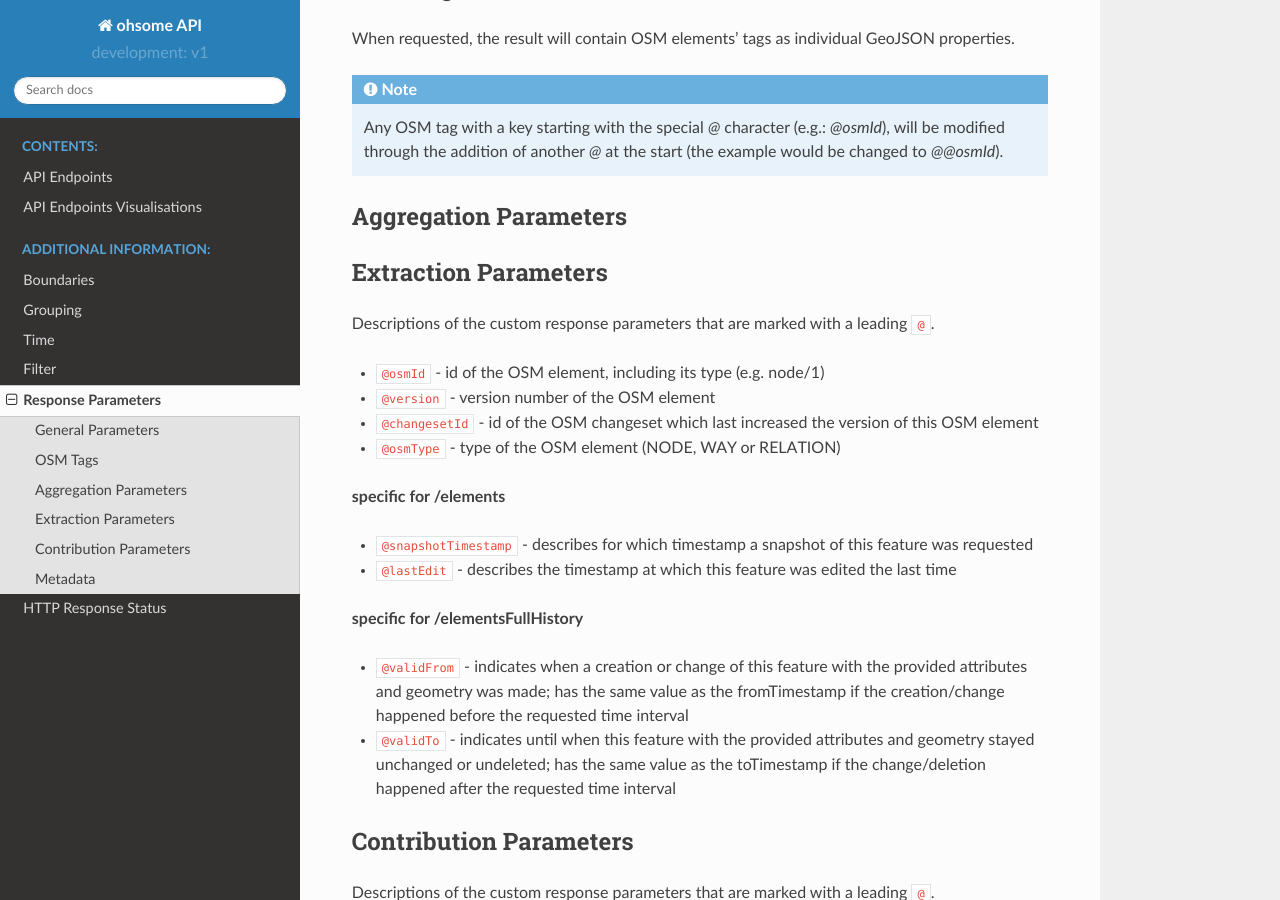
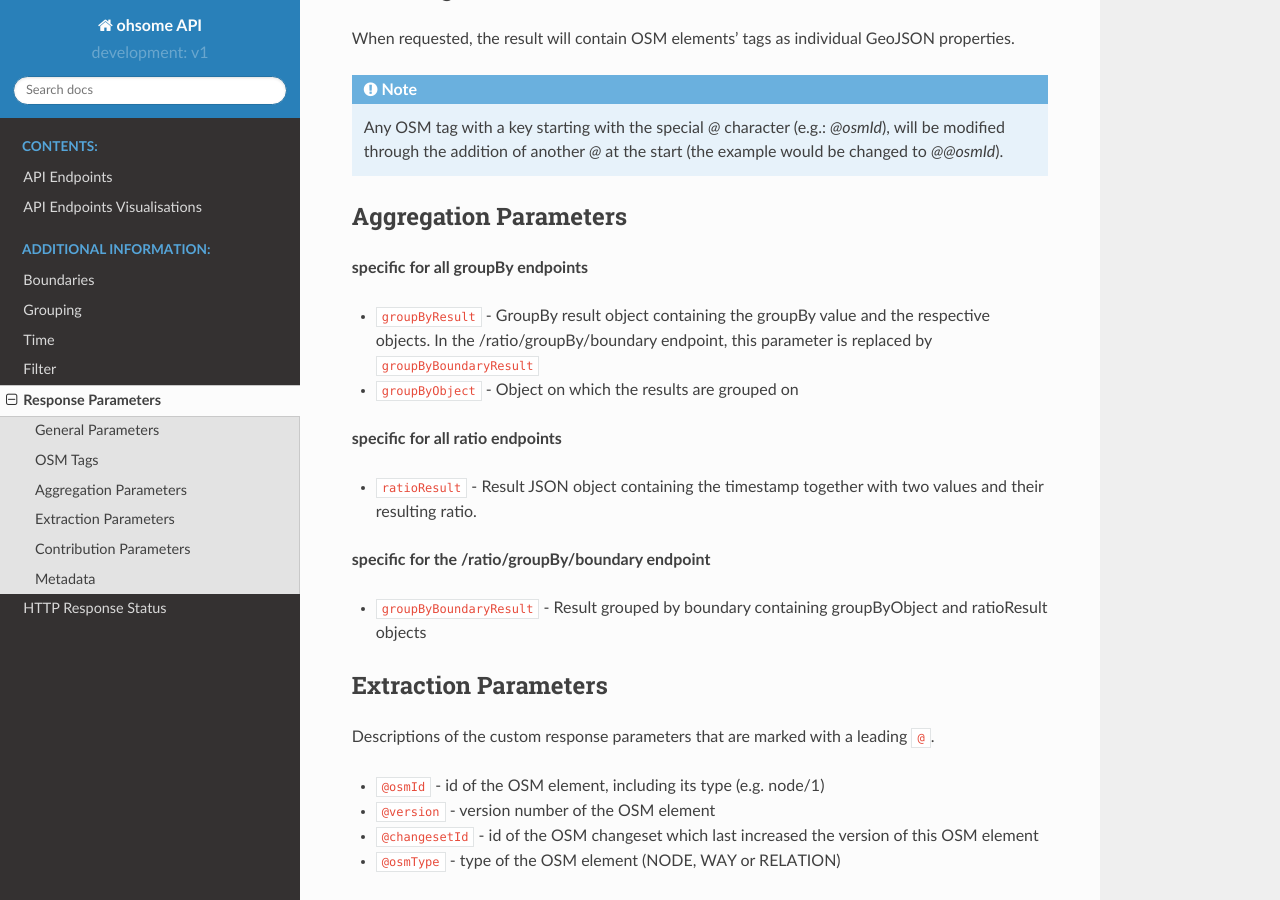
Before and after one commit to GIScience/ohsome-api, a Sphinx documentation site: the page built from docs/response-parameters.rst, in a window 1280 px wide and 900 px high, scrolled down 415 px. Built offline with Sphinx 7.4.7 and the Read the Docs theme 2.0.0, drawn with Linux system fonts in a browser that asks for light colours.

Commit message:
docs: add parameter description for aggregation endpoints

```diff
--- a/docs/response-parameters.rst
+++ b/docs/response-parameters.rst
@@ -20,6 +20,19 @@
 
 Aggregation Parameters
 ----------------------
+
+**specific for all groupBy endpoints**
+
+* ``groupByResult`` - GroupBy result object containing the groupBy value and the respective objects. In the /ratio/groupBy/boundary endpoint, this parameter is replaced by ``groupByBoundaryResult``
+* ``groupByObject`` - Object on which the results are grouped on
+
+**specific for all ratio endpoints**
+
+* ``ratioResult`` - Result JSON object containing the timestamp together with two values and their resulting ratio.
+
+**specific for the /ratio/groupBy/boundary endpoint**
+
+* ``groupByBoundaryResult`` - Result grouped by boundary containing groupByObject and ratioResult objects
 
 Extraction Parameters
 ---------------------
```
